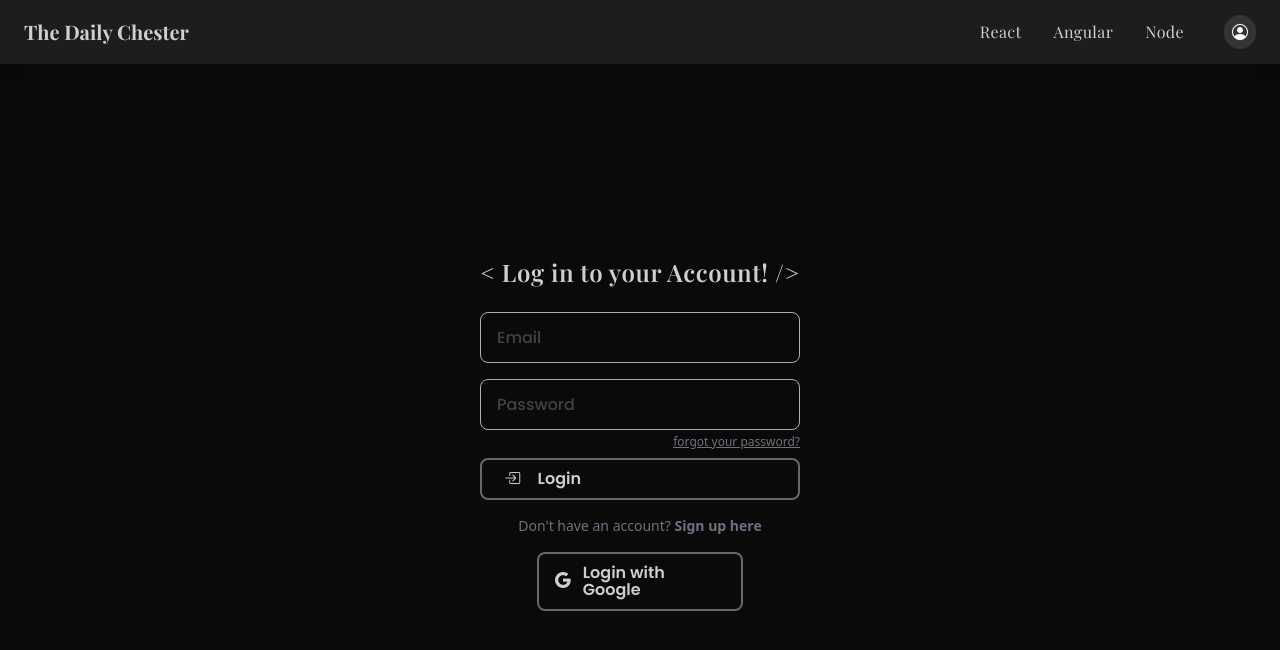
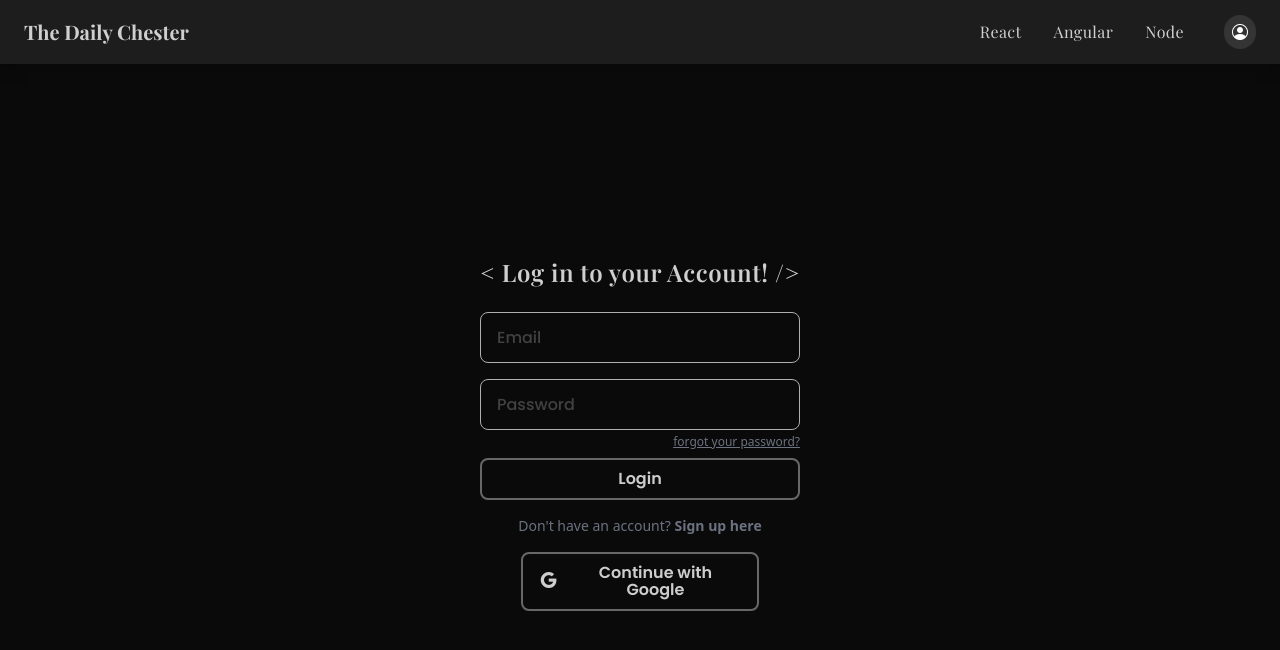
Before and after one commit to andrea-lattanzio/blog-app-fe, an Angular app: page /login in a window 1280 px wide. Shown: the top 650 px of the page. Built offline with nearby package versions, Linux system fonts and the light colour scheme; a web font is replaced by a local one.

Commit message:
refactor(button component): moved button component constants to different file

```diff
--- a/src/app/components/button/button.component.html
+++ b/src/app/components/button/button.component.html
@@ -1,18 +1,16 @@
 <button
   class="button disabled:opacity-60 disabled:cursor-not-allowed disabled:hover:bg-transparent"
   (click)="handleClick()"
-  [disabled]="inputs.disabled"
-  [ngClass]="inputs.styles"
+  [disabled]="options.disabled"
+  [ngClass]="options.styles"
 >
-  @if(inputs.icon) {
-    <div class="w-[10%] flex justify-center bg-inherit">
-      <i [class]="inputs.icon"></i>
-    </div>
-  }
-
-  @if(inputs.text) {
-    <div class="flex-grow text-left bg-inherit">
-      <span class="overflow-hidden">{{ inputs.text }}</span>
-    </div>
+  @if(options.icon) {
+  <div class="w-[10%] flex items-center justify-center bg-transparent">
+    <i [class]="options.icon"></i>
+  </div>
+  } @if(options.text) {
+  <div class="flex-grow bg-transparent" [ngClass]="options.align">
+    <span class="overflow-hidden">{{ options.text }}</span>
+  </div>
   }
 </button>
--- a/src/app/components/button/button.component.ts
+++ b/src/app/components/button/button.component.ts
@@ -1,12 +1,13 @@
 import { CommonModule } from '@angular/common';
 import { Component, EventEmitter, Input, output, Output } from '@angular/core';
 
-export class ButtonInput {
+export class ButtonOptions {
   type?: 'submit' | 'reset';
   icon?: string;
   text?: string;
   disabled?: boolean = false;
   styles?: string;
+  align?: string = 'text-center';
 }
 
 @Component({
@@ -17,7 +18,7 @@ export class ButtonInput {
   styleUrl: './button.component.scss',
 })
 export class ButtonComponent {
-  @Input() inputs!: ButtonInput;
+  @Input() options!: ButtonOptions;
   onClick = new EventEmitter<void>();
 
   handleClick(): void {
--- a/src/app/components/profile-section/profile-section.component.ts
+++ b/src/app/components/profile-section/profile-section.component.ts
@@ -1,6 +1,12 @@
-import { Component, Input, OnInit } from '@angular/core';
+import { Component, Input } from '@angular/core';
 import { User } from '../../services/interfaces/auth.service.interfaces';
-import { ButtonComponent, ButtonInput } from '../button/button.component';
+import { ButtonComponent } from '../button/button.component';
+import {
+  DELETE_PROFILE_BUTTON_OPTIONS,
+  LIKED_BUTTON_OPTIONS,
+  LOGOUT_BUTTON_OPTIONS,
+  SAVED_BUTTON_OPTIONS,
+} from '../../../constants/button.constants';
 
 @Component({
   selector: 'app-profile-section',
@@ -10,25 +16,9 @@ import { ButtonComponent, ButtonInput } from '../button/button.component';
   styleUrl: './profile-section.component.scss',
 })
 export class ProfileSectionComponent {
-  likedButtonOptions: ButtonInput = {
-    text: 'Liked Articles',
-    icon: 'bi bi-heart-fill',
-    styles: 'w-full font-poppins text-lg',
-  };
-  savedButtonOptions: ButtonInput = {
-    text: 'Saved Articles',
-    icon: 'bi bi-bookmark-fill',
-    styles: 'w-full font-poppins text-lg',
-  };
-  logoutButtonOptions: ButtonInput = {
-    text: 'Logout',
-    icon: 'bi-box-arrow-right',
-    styles: 'w-full font-poppins text-lg',
-  };
-  deleteProfileButtonOptions: ButtonInput = {
-    text: 'Delete profile',
-    icon: 'bi-person-fill-x',
-    styles: '!border-red-700 !text-red-700 w-full font-poppins text-lg',
-  };
   @Input() user!: User | null;
+  likedButtonOptions = LIKED_BUTTON_OPTIONS;
+  savedButtonOptions = SAVED_BUTTON_OPTIONS;
+  logoutButtonOptions = LOGOUT_BUTTON_OPTIONS;
+  deleteProfileButtonOptions = DELETE_PROFILE_BUTTON_OPTIONS;
 }
--- a/src/app/pages/home/home.component.html
+++ b/src/app/pages/home/home.component.html
@@ -31,5 +31,5 @@
     <input id="email" type="text" class="input" placeholder="Your email" formControlName="email" />
     @if(hasError('email')) {<app-form-error [error]="getError('email')"></app-form-error>}
   </form>
-  <app-button [inputs]="subscribeButtonInputs" (onClick)="handleNewsletterSubscription()"></app-button>
+  <app-button [options]="subscribeButtonOptions" (onClick)="handleNewsletterSubscription()"></app-button>
 </div>
--- a/src/app/pages/login/login.component.html
+++ b/src/app/pages/login/login.component.html
@@ -19,14 +19,14 @@
         </div>
       </div>
       @if(hasError('password')) {<app-form-error [error]="getError('password')"></app-form-error>}
-      <app-button [inputs]="loginButtonInputs"></app-button>
+      <app-button [options]="loginButtonOptions"></app-button>
     </form>
     <div class="mt-4 flex flex-col items-center">
       <p class="text-sm text-gray-500 mb-4">
         <span>Don't have an account? </span>
         <a (click)="navigate('register')" class="link font-semibold">Sign up here</a>
       </p>
-      <app-button [inputs]="googleButtonInputs" (onClick)="handleGoogleLogin()"></app-button>
+      <app-button [options]="googleButtonOptions" (onClick)="handleGoogleLogin()"></app-button>
     </div>
   </div>
 </div>
--- a/src/app/pages/login/login.component.ts
+++ b/src/app/pages/login/login.component.ts
@@ -1,7 +1,6 @@
 import { Component, inject, OnInit } from '@angular/core';
 import {
   ButtonComponent,
-  ButtonInput,
 } from '../../components/button/button.component';
 import { Router } from '@angular/router';
 import {
@@ -16,6 +15,7 @@ import { FormErrorComponent } from '../../components/form-error/form-error.compo
 import { CommonModule } from '@angular/common';
 import { AuthService } from '../../services/auth.service';
 import { LoginRequestBody } from '../../services/interfaces/auth.service.interfaces';
+import { GOOGLE_BUTTON_OPTIONS, LOGIN_BUTTON_OPTIONS } from '../../../constants/button.constants';
 
 @Component({
   selector: 'app-login',
@@ -33,19 +33,10 @@ import { LoginRequestBody } from '../../services/interfaces/auth.service.interfa
 export class LoginComponent implements OnInit {
   private readonly router = inject(Router);
   private readonly fb = inject(NonNullableFormBuilder);
-  public loginForm!: FormGroup;
+  loginForm!: FormGroup;
   private readonly authService = inject(AuthService);
-  loginButtonInputs: ButtonInput = {
-    type: 'submit',
-    icon: 'bi bi-box-arrow-in-right',
-    text: 'Login',
-    styles: 'w-full font-semibold font-poppins mt-2',
-  };
-  googleButtonInputs: ButtonInput = {
-    icon: 'bi bi-google',
-    text: 'Login with Google',
-    styles: 'font-semibold font-poppins',
-  };
+  loginButtonOptions = LOGIN_BUTTON_OPTIONS;
+  googleButtonOptions = GOOGLE_BUTTON_OPTIONS;
 
   ngOnInit(): void {
     this.loginForm = this.fb.group(
--- a/src/app/pages/profile/profile.component.ts
+++ b/src/app/pages/profile/profile.component.ts
@@ -2,7 +2,7 @@ import { Component, inject } from '@angular/core';
 import { ProfileSectionComponent } from '../../components/profile-section/profile-section.component';
 import { AuthService } from '../../services/auth.service';
 import { CommonModule } from '@angular/common';
-import { ButtonComponent, ButtonInput } from '../../components/button/button.component';
+import { ButtonComponent } from '../../components/button/button.component';
 
 @Component({
   selector: 'app-profile',
--- a/src/app/pages/register/register.component.html
+++ b/src/app/pages/register/register.component.html
@@ -65,7 +65,7 @@
       ></app-form-error
       >}
       <app-button
-        [inputs]="buttonInputs"
+        [options]="registerButtonOptions"
       ></app-button>
     </form>
     <div class="mt-4 flex flex-col items-center">
@@ -76,7 +76,7 @@
         >
       </p>
       <app-button
-        [inputs]="googleButtonInputs"
+        [options]="googleButtonOptions"
         (onClick)="handleGoogleRegister()"
       ></app-button>
     </div>
--- a/src/app/pages/register/register.component.ts
+++ b/src/app/pages/register/register.component.ts
@@ -1,8 +1,5 @@
 import { Component, inject, OnInit } from '@angular/core';
-import {
-  ButtonComponent,
-  ButtonInput,
-} from '../../components/button/button.component';
+import { ButtonComponent } from '../../components/button/button.component';
 import { Router } from '@angular/router';
 import {
   FormGroup,
@@ -18,6 +15,10 @@ import { AuthService } from '../../services/auth.service';
 import { RegisterRequestBody } from '../../services/interfaces/auth.service.interfaces';
 import { LoadingService } from '../../services/loading.service';
 import { AlertService } from '../../services/alert.service';
+import {
+  GOOGLE_BUTTON_OPTIONS,
+  REGISTER_BUTTON_OPTIONS,
+} from '../../../constants/button.constants';
 
 @Component({
   selector: 'app-register',
@@ -38,18 +39,8 @@ export class RegisterComponent implements OnInit {
   public registerForm!: FormGroup;
   private readonly authService = inject(AuthService);
   private readonly alertService = inject(AlertService);
-
-  buttonInputs: ButtonInput = {
-    type: 'submit',
-    icon: 'bi bi-box-arrow-in-right',
-    text: 'Sign up',
-    styles: 'w-full font-semibold font-poppins mt-4',
-  };
-  googleButtonInputs: ButtonInput = {
-    icon: 'bi bi-google',
-    text: 'Sign up with Google',
-    styles: 'font-semibold font-poppins',
-  };
+  registerButtonOptions = REGISTER_BUTTON_OPTIONS;
+  googleButtonOptions = GOOGLE_BUTTON_OPTIONS;
 
   ngOnInit(): void {
     this.registerForm = this.fb.group(
@@ -79,7 +70,7 @@ export class RegisterComponent implements OnInit {
         ...this.registerForm.value,
       })
       .subscribe(() => {
-        this.alertService.success("Account created! Welcome Aboard 🎉");
+        this.alertService.success('Account created! Welcome Aboard 🎉');
         this.navigate('/');
       });
     this.registerForm.reset();
--- /dev/null
+++ b/src/constants/button.constants.ts
@@ -0,0 +1,62 @@
+import { ButtonOptions } from '../app/components/button/button.component';
+
+/**
+ * Button styles for profile section page
+ */
+export const LIKED_BUTTON_OPTIONS: ButtonOptions = {
+  text: 'Liked Articles',
+  icon: 'bi bi-heart-fill',
+  styles: 'w-full font-poppins text-lg',
+  align: 'text-left',
+};
+
+export const SAVED_BUTTON_OPTIONS: ButtonOptions = {
+  text: 'Saved Articles',
+  icon: 'bi bi-bookmark-fill',
+  styles: 'w-full font-poppins text-lg',
+  align: 'text-left',
+};
+
+export const LOGOUT_BUTTON_OPTIONS: ButtonOptions = {
+  text: 'Logout',
+  icon: 'bi bi-box-arrow-right',
+  styles: 'w-full font-poppins text-lg',
+  align: 'text-left',
+};
+
+export const DELETE_PROFILE_BUTTON_OPTIONS: ButtonOptions = {
+  text: 'Delete profile',
+  icon: 'bi-person-fill-x',
+  styles: '!border-red-700 !text-red-700 w-full font-poppins text-lg',
+  align: 'text-left',
+};
+
+/**
+ * Button options for register and login forms
+ */
+export const REGISTER_BUTTON_OPTIONS: ButtonOptions = {
+  type: 'submit',
+  text: 'Sign up',
+  styles: 'w-full font-semibold font-poppins mt-4',
+};
+
+export const GOOGLE_BUTTON_OPTIONS: ButtonOptions = {
+  icon: 'bi bi-google',
+  text: 'Continue with Google',
+  styles: 'font-semibold font-poppins',
+};
+
+export const LOGIN_BUTTON_OPTIONS: ButtonOptions = {
+  type: 'submit',
+  text: 'Login',
+  styles: 'w-full font-semibold font-poppins mt-2',
+};
+
+/**
+ * Button options for subscribe button in homepage
+ */
+export const SUBSCRIBE_BUTTON_OPTIONS: ButtonOptions = {
+  type: 'submit',
+  text: 'Subscribe',
+  styles: 'w-full font-semibold font-playfair mt-2',
+};
```
Also changed, not shown: src/app/components/profile-section/profile-section.component.html (+4 -4 lines), src/app/pages/home/home.component.ts (+5 -12 lines).
